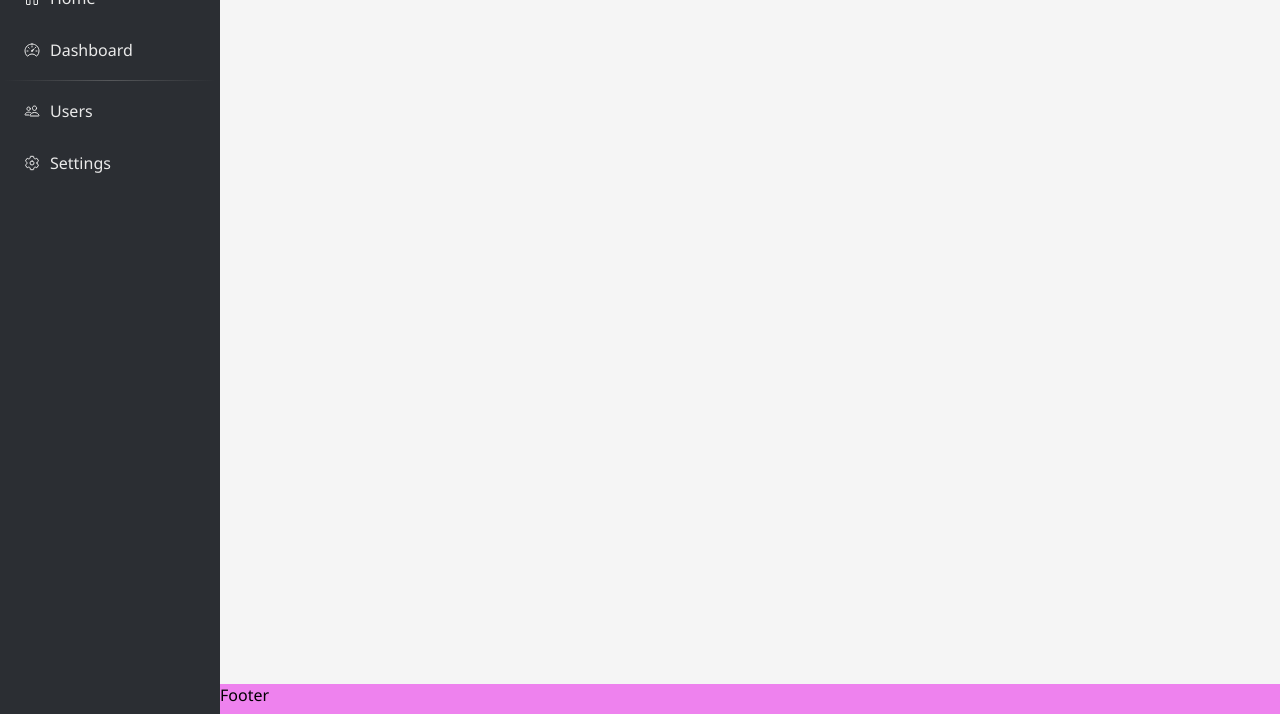
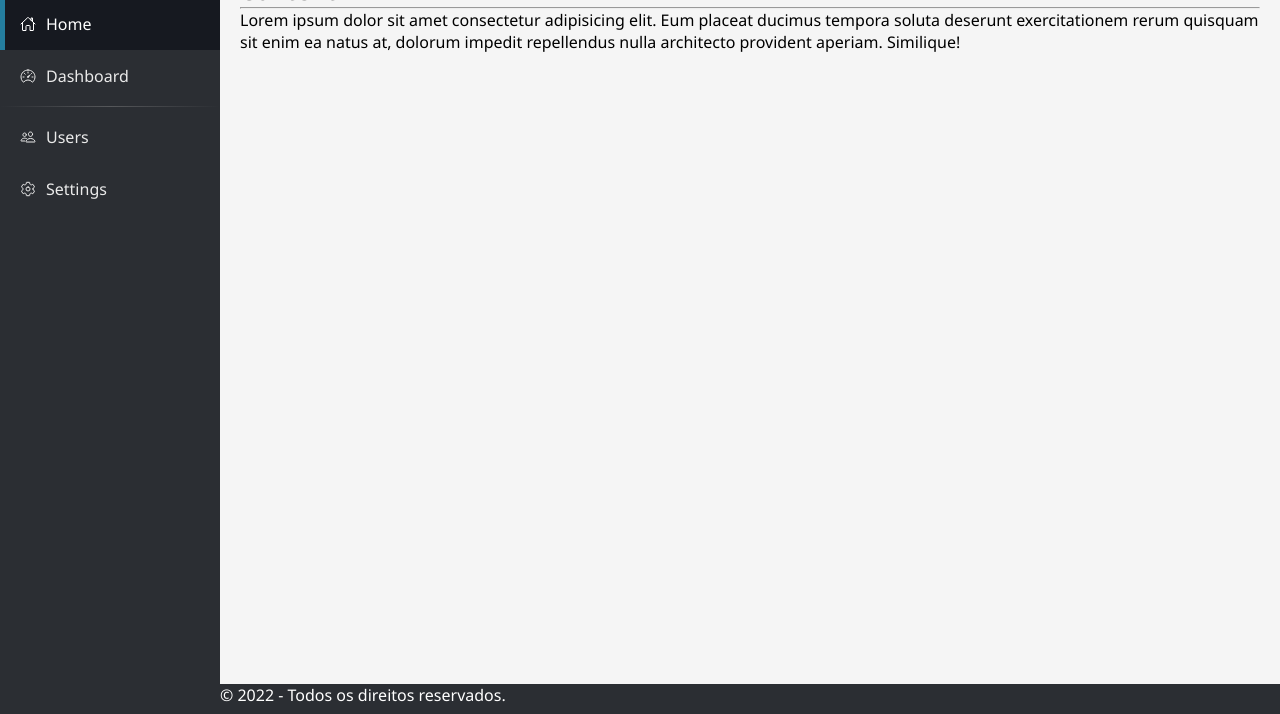
Before and after one commit to sandrodelim/sidebars, a website: page adminpanel/index.html in a window 1280 px wide. Shown: the part 86-800 px from the top of the page. Drawn offline with nearby package versions, Linux system fonts and the light colour scheme.

Commit message:
Alpha bkp

```diff
--- a/adminpanel/assets/css/custom.css
+++ /dev/null
@@ -1,28 +0,0 @@
-body {
-    background-color: #eaeaea;
-    min-height: 100vh;
-    overflow-x: hidden;
-}
-
-iframe {
-    width: 100vh;
-    border:0px solid blue;
-    height: 100vh;
-}
-.icon {
-    display: flex;
-    align-items: center;
-}
-.icon ion-icon {
-    border: 0px solid red;
-
-}
-.icon ion-icon {
-    width: 20px;
-    height: 20px;
-    margin-right: 10px;
-}
-.icon-32 ion-icon {
-    width: 32px;
-    height: 32px;
-}
--- a/adminpanel/assets/css/default.css
+++ b/adminpanel/assets/css/default.css
@@ -13,9 +13,9 @@
     --font-gray: #BAB5BD;
     --bg-header: #eaeaea;
 
-    --logo-height: 50px;
+    --logo-height: 80px;
     --aside-width: 220px;
-    --header-height: 50px;
+    --header-height: 40px;
     --footer-height: 30px;
 
     --shadow:
@@ -33,7 +33,7 @@
          1fr
          var(--footer-height);
     grid-template-areas:
-        "logo header"
+        "menu header"
         "menu content"
         "menu footer";
     height: 100vh;
@@ -53,7 +53,6 @@ main.content {
 }
 footer.footer {
     grid-area: footer;
-    background-color: violet;
 }
 /* GRIDLAYOUT BEGIN */
 
@@ -67,6 +66,7 @@ aside.logo {
     align-items: center; */
     color: #fff;
     width: 100%;
+    height: var(--logo-height);
 }
 /* LOGO BEGIN */
 
@@ -76,7 +76,7 @@ aside.logo {
 /* MENU-AREA BEGIN */
 .menu-area {
     background-color: var(--bg-grey);
-    padding: 4px;
+    padding: 0;
     /* transition: transform .3s ease-in-out;
     transform: translateX(-220px); */
 }
@@ -86,8 +86,6 @@ aside.logo {
     background-image: linear-gradient(to right, rgba(0, 0, 0, 0), rgba(150, 150, 150, 0.4), rgba(0, 0, 0, 0));
 }
 .menu-area  ul {
-    color: #555;
-    /* border: 1px solid rgba(0, 0, 0, .15); */
     padding: 0.25rem 0;
     border-radius: 3px;
 }
@@ -119,3 +117,18 @@ header.header {
     color: #555;
 }
 /* HEADER BEGIN */
+
+/* CONTENT BEGIN */
+main.content {
+    padding: 20px;
+}
+/* CONTENT BEGIN */
+
+
+
+/* FOOTER BEGIN */
+footer.footer {
+    color:#fff;
+    background-color: var(--bg-dark);
+}
+/* FOOTER BEGIN */
--- a/adminpanel/index.html
+++ b/adminpanel/index.html
@@ -7,26 +7,25 @@
     <title>Admin Panel</title>
 
     <link rel="stylesheet" href="./assets/css/default.css">
-    <!-- <link rel="stylesheet" href="./assets/css/custom.css"> -->
 </head>
 <body>
     <div class="app">
-        <aside class="logo">
-            <a href="/adminpanel/index.html" class="logo">
-                <img src="./assets/imgs/brand.png" alt="Logo">
-            </a>
-        </aside>
         <aside class="menu-area">
+            <aside class="logo">
+                <a href="/adminpanel/index.html" class="logo">
+                    <img src="./assets/imgs/brand.png" alt="Logo">
+                </a>
+            </aside>
             <ul>
                 <li>
-                    <a href="/tumblr/index.html" target="myFrame">
+                    <a href="/tumblr/index.html" class="active">
                         <span class="icon">
                             <ion-icon name="home-outline"></ion-icon>
                         </span>Home
                     </a>
                 </li>
                 <li>
-                    <a href="/tumblr/index.html" target="myFrame">
+                    <a href="/tumblr/index.html">
                         <span class="icon">
                             <ion-icon name="speedometer-outline"></ion-icon>
                         </span>Dashboard
@@ -36,14 +35,14 @@
             <hr class="separador" />
             <ul>
                 <li>
-                    <a href="/tumblr/index.html" target="myFrame">
+                    <a href="/tumblr/index.html">
                         <span class="icon">
                             <ion-icon name="people-outline"></ion-icon>
                         </span>Users
                     </a>
                 </li>
                 <li>
-                    <a href="/tumblr/index.html" target="myFrame">
+                    <a href="/tumblr/index.html">
                         <span class="icon">
                             <ion-icon name="settings-outline"></ion-icon>
                         </span>Settings
@@ -59,10 +58,17 @@
         <main class="content">
             <h2>Content</h2>
             <hr />
+            <p>
+                Lorem ipsum dolor sit amet consectetur adipisicing elit.
+                Eum placeat ducimus tempora soluta deserunt exercitationem
+                rerum quisquam sit enim ea natus at, dolorum impedit repellendus
+                nulla architecto provident aperiam. Similique!
+            </p>
         </main>
 
         <footer class="footer">
-            <span>Footer</span>
+            <span>
+                © 2022 - Todos os direitos reservados.</span>
         </footer>
     </div>
 
```
